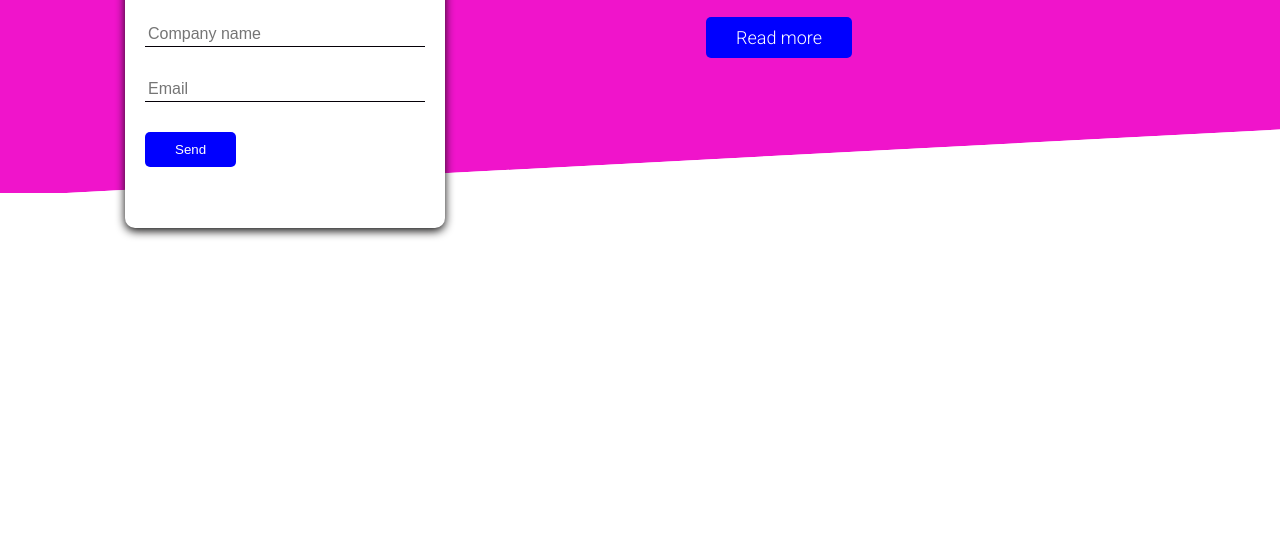
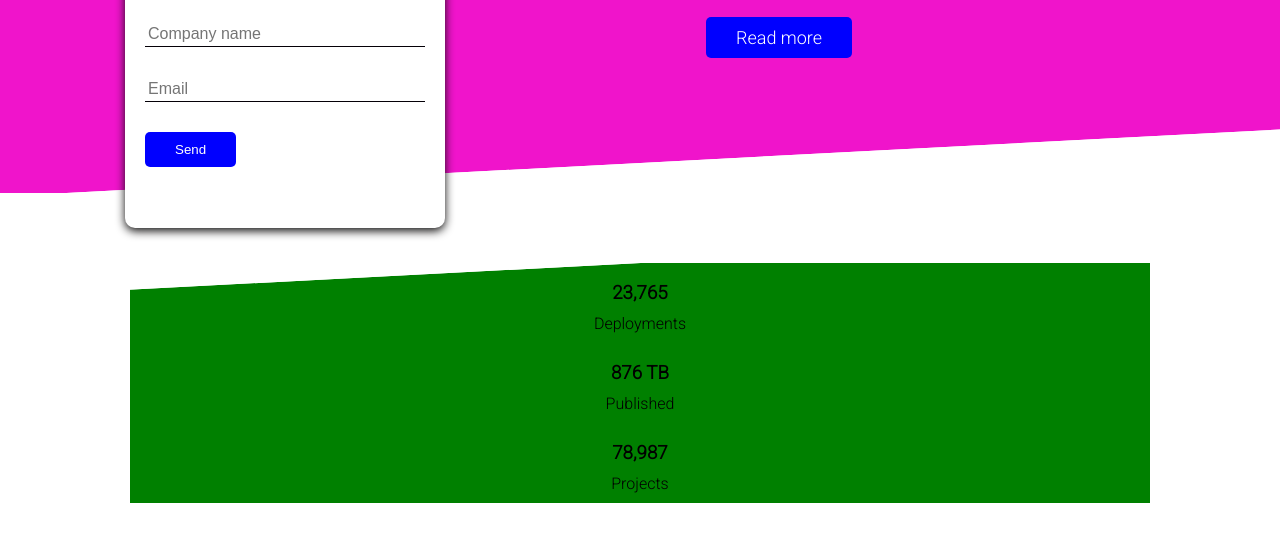
Before and after one commit to lab-brussels-1/loruki-group-4, a website: page index.html in a window 1280 px wide. Shown: the part 307-848 px from the top of the page. Before the commit the page ends 800 px from the top, so only its background shows below. Drawn offline with Linux system fonts and the light colour scheme.

Commit message:
stats and info

```diff
--- a/index.html
+++ b/index.html
@@ -59,5 +59,28 @@
         </div>
       </div>
     </section>
+    <section class="stats-and-info">
+      <div class="container">
+        <h3 class="welcome-message">Welcome to Group 4's Loruki platform!</h3>
+
+        <div class="stats">
+          <div>
+            <i class="deployment statistic"></i>
+            <h3>23,765</h3>
+            <p class="text-secondary">Deployments</p>
+          </div>
+          <div>
+            <i class="published statistic"></i>
+            <h3>876 TB</h3>
+            <p class="text-secondary">Published</p>
+          </div>
+          <div>
+            <i class="project statistic"></i>
+            <h3>78,987</h3>
+            <p class="text-secondary">Projects</p>
+          </div>
+        </div>
+      </div>
+    </section>
   </body>
 </html>
--- a/styles/style.css
+++ b/styles/style.css
@@ -191,3 +191,38 @@ img {
 .btn:hover {
   transform: scale(0.98);
 }
+
+.welcome-message {
+  align-content: center;
+  margin: auto;
+  max-width: 500px;
+  color: rgb(0, 0, 0);
+}
+.stats {
+  display: grid;
+  text-align: center;
+  margin: 3rem 0;
+  justify-content: center;
+  align-items: center;
+  height: 100%;
+  background-color: green;
+  color: black;
+}
+.statistic {
+  -webkit-font-smoothing: antialiased;
+  display: inline-block;
+  font-style: normal;
+  font-variant: normal;
+  text-rendering: auto;
+  line-height: 1;
+  font-weight: 900;
+}
+.published {
+  content: icon;
+}
+.project {
+  content: icon;
+}
+.deployment {
+  content: icon;
+}
```
Also changed, not shown: pictures/Image 01-04-2022 at 01.56.jpg (added), pictures/Image 01-04-2022 at 01.58.jpg (added), pictures/Image 01-04-2022 at 02.00.jpg (added), 1 other file.
